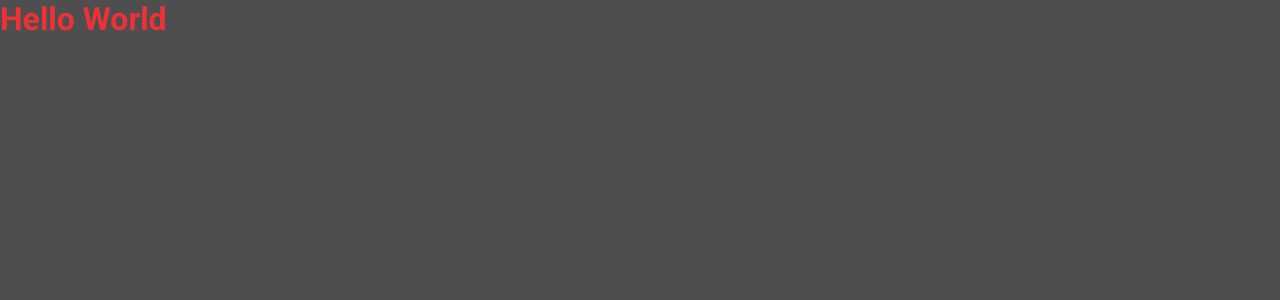
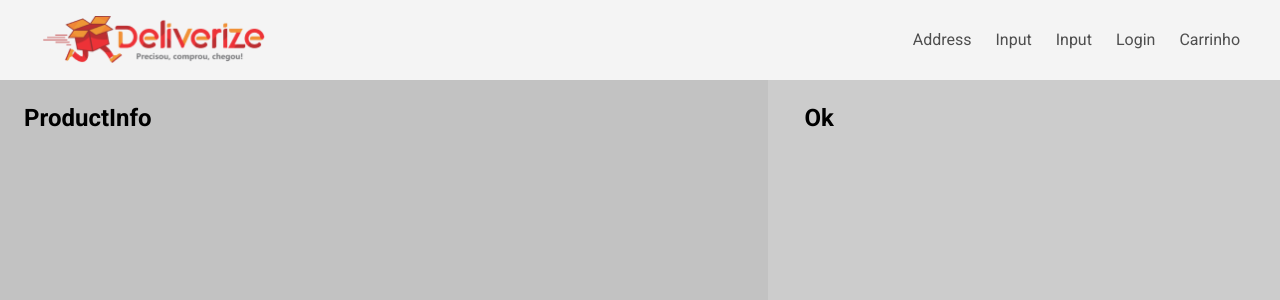
Before and after one commit to jhonataspaulo/teamsoft-frontend, a Next.js app: page / in a window 1280 px wide. Shown: the top 300 px of the page. Built offline with nearby package versions, Linux system fonts and the light colour scheme.

Commit message:
Add base laytou project

```diff
--- /dev/null
+++ b/src/components/app/Header.tsx
@@ -0,0 +1,47 @@
+import Image from 'next/image'
+import React from 'react'
+import styled from 'styled-components'
+import logo from '../../assets/logo.png'
+
+export const Header: React.FC<{}> = (): JSX.Element => {
+  return (
+    <Wrapper>
+      <HeaderContent>
+        <Image src={logo} width={225} />
+        <Options>
+          <div>Address</div>
+          <div>Input</div>
+          <div>Input</div>
+          <div>Login</div>
+          <div>Carrinho</div>
+        </Options>
+      </HeaderContent>
+    </Wrapper>
+  )
+}
+
+const Wrapper = styled.header`
+  height: 8rem;
+  padding: 1.6rem 4rem;
+  background-color: ${props => props.theme.colors.WHITE_BACKGROUND};
+  box-shadow: 0 0.2rem 0.4rem rgba(0, 0, 0, 0.15);
+`
+
+const HeaderContent = styled.div`
+  width: min(128rem, 100%);
+  margin: 0 auto;
+
+  position: -webkit-sticky;
+  position: sticky;
+  top: 0;
+
+  display: flex;
+  align-items: center;
+  justify-content: space-between;
+`
+
+const Options = styled.div`
+  display: flex;
+  align-items: center;
+  gap: 2.4rem;
+`
--- /dev/null
+++ b/src/components/app/ProductInfo.tsx
@@ -0,0 +1,17 @@
+import React from 'react'
+import styled from 'styled-components'
+
+export const ProductInfo: React.FC<{}> = (): JSX.Element => {
+  return (
+    <Wrapper>
+      <h1>ProductInfo</h1>
+    </Wrapper>
+  )
+}
+
+const Wrapper = styled.div`
+  background-color: #c2c2c2;
+  color: #000;
+  padding: 2.4rem;
+  overflow-y: auto;
+`
--- /dev/null
+++ b/src/components/app/ProductIngredients.tsx
@@ -0,0 +1,24 @@
+import React from 'react'
+import styled from 'styled-components'
+
+export const ProductIngredients: React.FC<{}> = (): JSX.Element => {
+  return (
+    <Wrapper>
+      <WrapperIngredients>
+        <h1>Ok</h1>
+      </WrapperIngredients>
+    </Wrapper>
+  )
+}
+
+const Wrapper = styled.div`
+  background-color: #ccc;
+  color: #000;
+  padding: 2.4rem;
+`
+
+const WrapperIngredients = styled.div`
+  height: 100%;
+  max-width: 43.9rem;
+  margin: 0 auto;
+`
--- a/src/pages/index.tsx
+++ b/src/pages/index.tsx
@@ -1,18 +1,45 @@
 import React from 'react'
 import Head from 'next/head'
+import styled from 'styled-components'
+import { Header } from '../components/app/Header'
+import { ProductInfo } from '../components/app/ProductInfo'
+import { ProductIngredients } from '../components/app/ProductIngredients'
 
-const Home: React.FC = () => {
+const Product: React.FC = () => {
   return (
     <div>
       <Head>
         <title>Deliverize</title>
       </Head>
-
-      <main>
-        <h1>Hello World</h1>
-      </main>
+      <Header />
+      <ProductSection>
+        <ProductInfo />
+        <ProductIngredients />
+      </ProductSection>
     </div>
   )
 }
 
-export default Home
+const ProductSection = styled.section`
+  display: grid;
+  grid-template-columns: 60% 40%;
+  height: calc(100vh - 8rem);
+  width: min(1280px, 100%);
+  min-width: 375px;
+  margin: 0 auto;
+  justify-content: center;
+
+  @media (max-width: 992px) {
+    grid-template-columns: repeat(2, max(437px, 50%));
+  }
+
+  @media (max-width: 768px) {
+    grid-template-columns: repeat(2, max(320px, 25%));
+  }
+
+  @media (max-width: 576px) {
+    grid-template-columns: 1fr;
+  }
+`
+
+export default Product
--- a/src/styles/global.ts
+++ b/src/styles/global.ts
@@ -12,8 +12,8 @@ export default createGlobalStyle`
     }
 
     body {
-        background-color: ${props => props.theme.colors.GRAY_DARK};
-        color: ${props => props.theme.colors.PRIMARY_DEFAULT};
-        font: 400 1.6rem Roboto, sans-serif
+        color: ${props => props.theme.colors.GRAY_DARK};
+        font: 400 1.6rem Roboto, sans-serif;
+        overflow: hidden;
     }
 `
```
Also changed, not shown: src/assets/burger.png (added), src/assets/logo.png (added).
